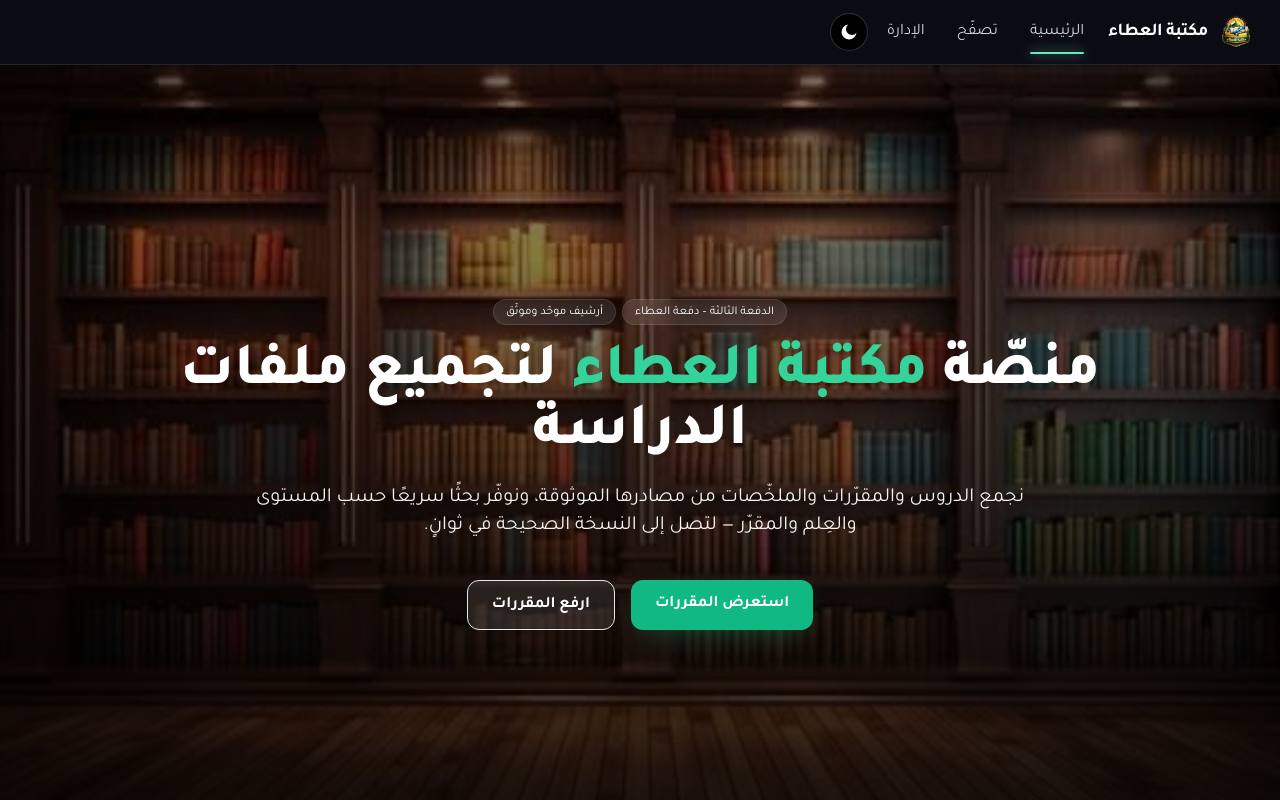
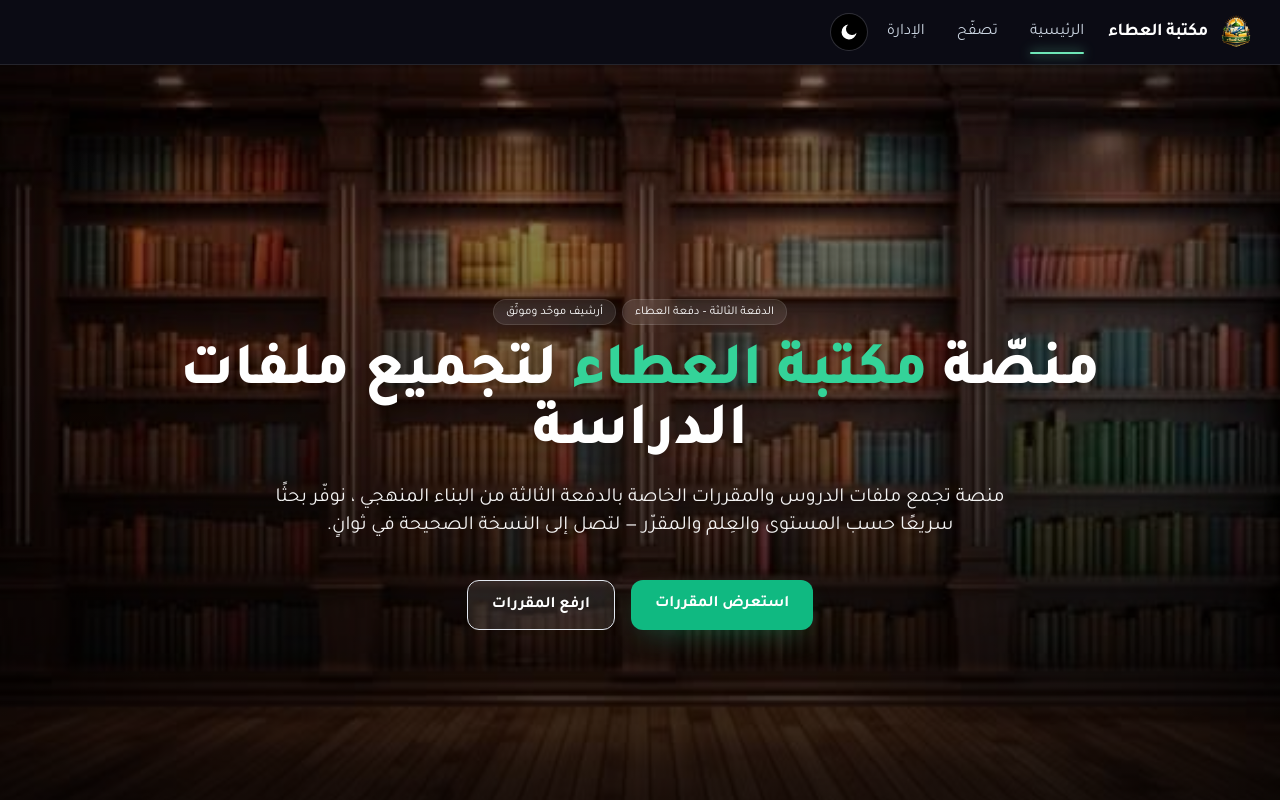
Before and after one commit to Eman3655/Binaamanhaji, a React (Vite) app in the folder web/: page / in a window 1280 px wide. Shown: the top 800 px of the page. Built offline with nearby package versions, Linux system fonts and the light colour scheme; no server answers; what tailwindcss-rtl would draw is missing.

Commit message:
home page

```diff
--- a/web/index.html
+++ b/web/index.html
@@ -3,7 +3,7 @@
   <head>
     <meta charset="UTF-8" />
     <meta name="viewport" content="width=device-width, initial-scale=1" />
-    <title>مكتبة البناء المنهجي</title>
+    <title>مكتبة العطاء</title>
     <link rel="icon" type="image/svg+xml" href="./src/assets/logo2.png" />
 
     <meta id="theme-color" name="theme-color" content="#157347" />
--- a/web/src/pages/Home.jsx
+++ b/web/src/pages/Home.jsx
@@ -5,8 +5,8 @@ import heroImg from "../assets/background.jpg";
 
 const copy = {
   hero: {
-    titleTop: "مكتبة البناء المنهجي",
-    titleAccent: "دفعة العطاء — الدفعة الثالثة",
+    titleTop: "مكتبة العطاء",
+    titleAccent: "البناء المنهجي — الدفعة الثالثة",
     sub: "منصة تجمع ملفات الدروس والمقررات والملخصات من مصادرها الموثوقة، توحّد الإصدارات، وتنظمها لتسهيل الوصول السريع والدقيق.",
     ctaPrimary: "استعرض المقررات",
     ctaSecondary: "ارفع / اقترح ملفًا",
@@ -87,8 +87,7 @@ function HeroLanding() {
           </h1>
 
           <p className="mt-5 text-lg md:text-xl text-white/95 max-w-3xl leading-relaxed">
-            نجمع الدروس والمقرّرات والملخّصات من مصادرها الموثوقة،
-            ونوفّر بحثًا سريعًا حسب المستوى والعِلم والمقرّر — لتصل إلى النسخة الصحيحة في ثوانٍ.
+    منصة تجمع ملفات الدروس والمقررات الخاصة بالدفعة الثالثة من البناء المنهجي ، نوفّر بحثًا سريعًا حسب المستوى والعِلم والمقرّر — لتصل إلى النسخة الصحيحة في ثوانٍ.
           </p>
 
           <div className="mt-10 flex flex-wrap justify-center gap-4">
```
